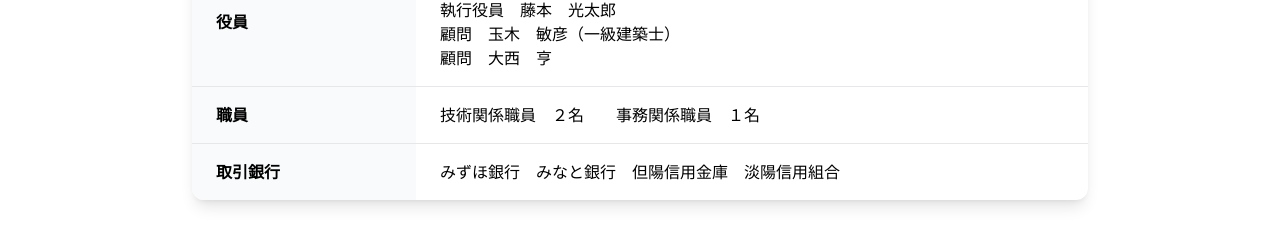
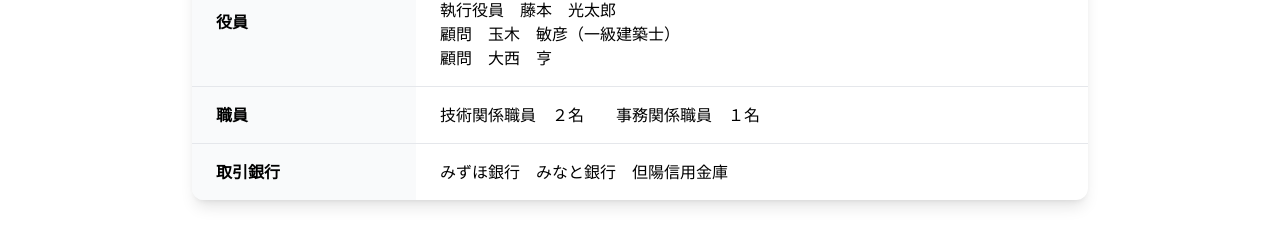
Before and after one commit to tisket552/verdant-sdconsultant, a React (Vite) app: page / in a window 1280 px wide. Shown: the part 1653-1903 px from the top of the page. Built offline with nearby package versions, Linux system fonts and the light colour scheme.

Commit message:
Remove one bank from the list of transaction banks

```diff
--- a/src/App.tsx
+++ b/src/App.tsx
@@ -117,7 +117,7 @@ function App() {
                   </tr>
                   <tr>
                     <th className="py-4 px-6 bg-gray-50 text-left">取引銀行</th>
-                    <td className="py-4 px-6">みずほ銀行　みなと銀行　但陽信用金庫　淡陽信用組合</td>
+                    <td className="py-4 px-6">みずほ銀行　みなと銀行　但陽信用金庫　</td>
                   </tr>
                 </tbody>
               </table>
```
